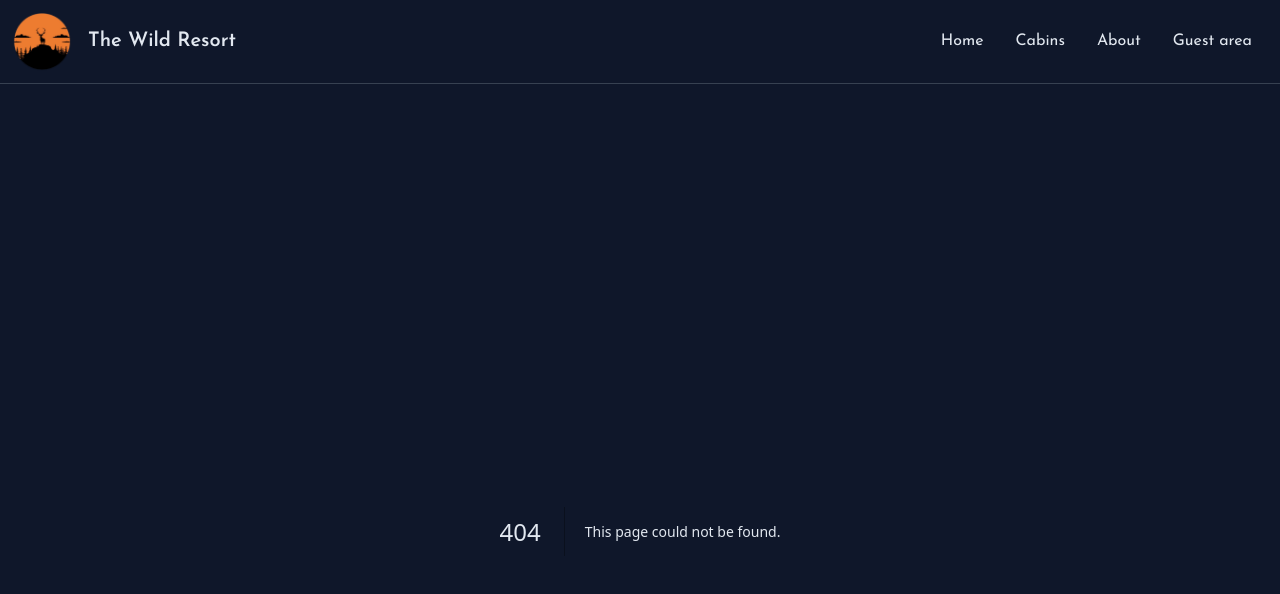
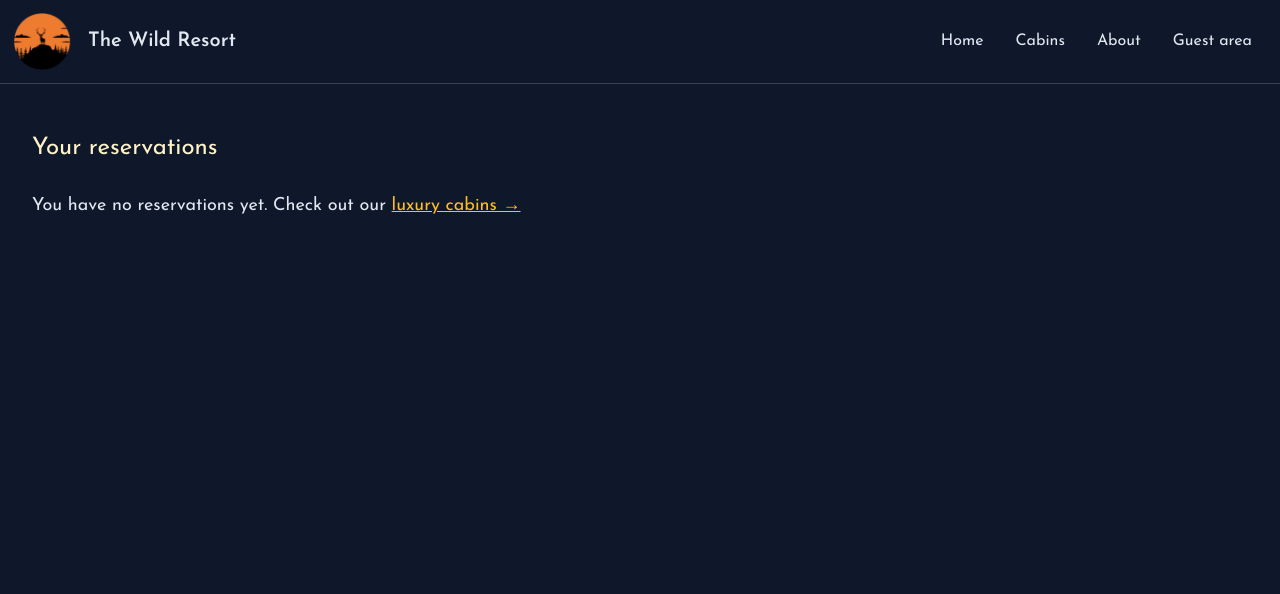
Before and after one commit to AbstractLK/wild-resort-website, a Next.js app: page /account/reservations in a window 1280 px wide. Before the commit this address had no page. Shown: the top 594 px of the page. Built offline with nearby package versions, Linux system fonts and the light colour scheme.

Commit message:
build accunt reservation page

```diff
--- /dev/null
+++ b/app/account/reservations/page.js
@@ -0,0 +1,16 @@
+export const metadata = {
+  title: "Reservations",
+};
+
+export default function Page() {
+  const bookings = [];
+
+  return (
+    <div>
+      <h2 className="text-2xl mb-7 text-amber-100">Your reservations</h2>
+      <p className="text-lg">
+        You have no reservations yet. Check out our <a href="/cabins" className="underline text-amber-400">luxury cabins &rarr;</a>
+      </p>
+    </div>
+  );
+}
```
